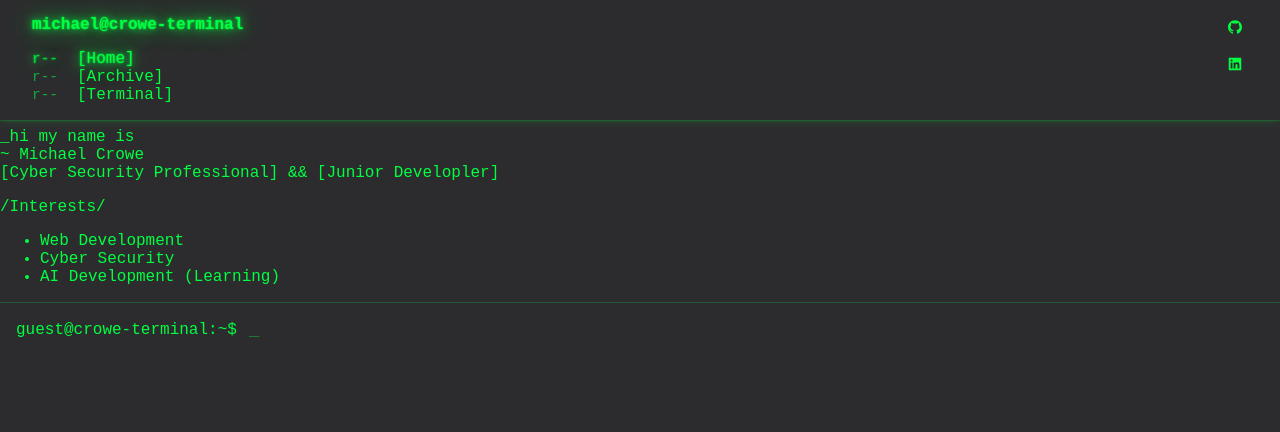
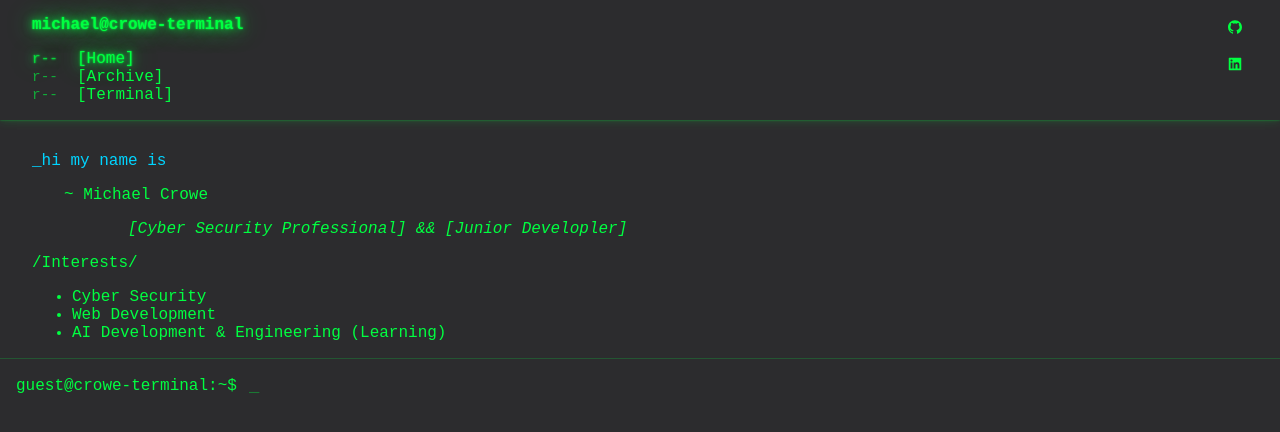
Before and after one commit to michael-crowe/michael-crowe.github.io, a React (Vite) app: page /#/ in a window 1280 px wide. Shown: the top 432 px of the page. Built offline with nearby package versions, Linux system fonts and the light colour scheme.

Commit message:
updated stles for homepage

```diff
--- a/src/assets/styles/pages/_home.scss
+++ b/src/assets/styles/pages/_home.scss
@@ -11,7 +11,7 @@
             padding: 0.5rem 0 0 ; //top left/right bottom
 
 
-        &__intro {
+        &--intro {
                 color: $cyber-blue;
                 margin-top: 1.5rem;
                 margin-bottom: 1rem;
@@ -19,18 +19,18 @@
 
             }
 
-        &__header {
+        &--header {
                 margin-left: 4rem;
                 margin-bottom: 1rem;
             }
 
-        &__title {
+        &--title {
                 margin-left: 8rem;
+                font-style: italic;
             }
 
-        &__details {
+        &--details {
                 margin-left: 2rem;
-                font-style: italic;
             }
 
     }
--- a/src/pages/Home/Home.jsx
+++ b/src/pages/Home/Home.jsx
@@ -5,33 +5,36 @@ import '/src/assets/styles/pages/_home.scss'
 const Home = () => {
 
     return (
-        <main className="page__left">
-            <div className='page__intro'>
+        <main className="page">
+            <div className='page__left'>
+                <div className='page__left--intro'>
                     _hi my name is
                 </div>
 
-            <div className='page__header'>
+                <div className='page__left--header'>
                     ~ Michael Crowe
                 </div>
 
-            <div className='page__title'>
+                <div className='page__left--title'>
                     [Cyber Security Professional] && [Junior Developler]
                 </div>
 
-            <div className='page__details'>
+                <div className='page__left--details'>
                     <p>/Interests/ </p>
                     <ul>
+                        <li>
+                            Cyber Security
+                        </li>
                         <li>
                             Web Development
                         </li>
                         <li>
-                        Cyber Security
-                    </li>
-                    <li>
-                        AI Development (Learning)
+                            AI Development & Engineering (Learning)
                         </li>
                     </ul>
                 </div>
+            </div>
+
 
         </main>
     )
```
Lines whose indentation alone changed are shown as unchanged.
